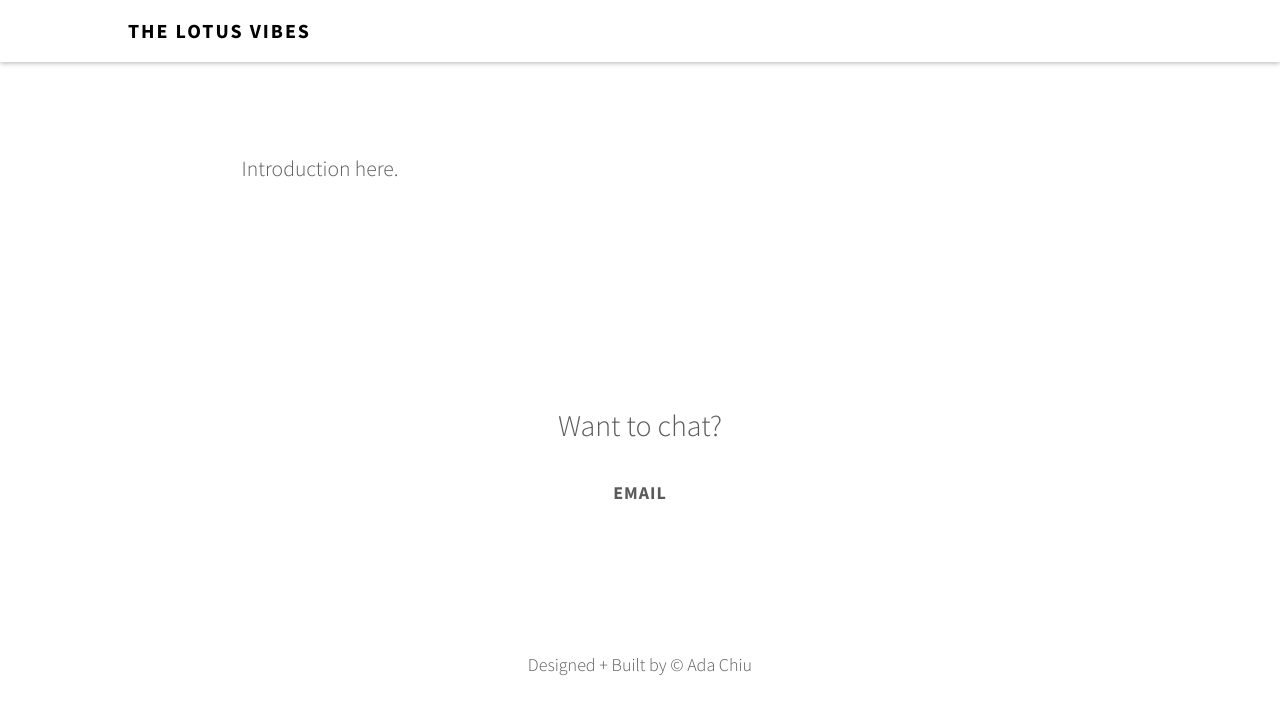
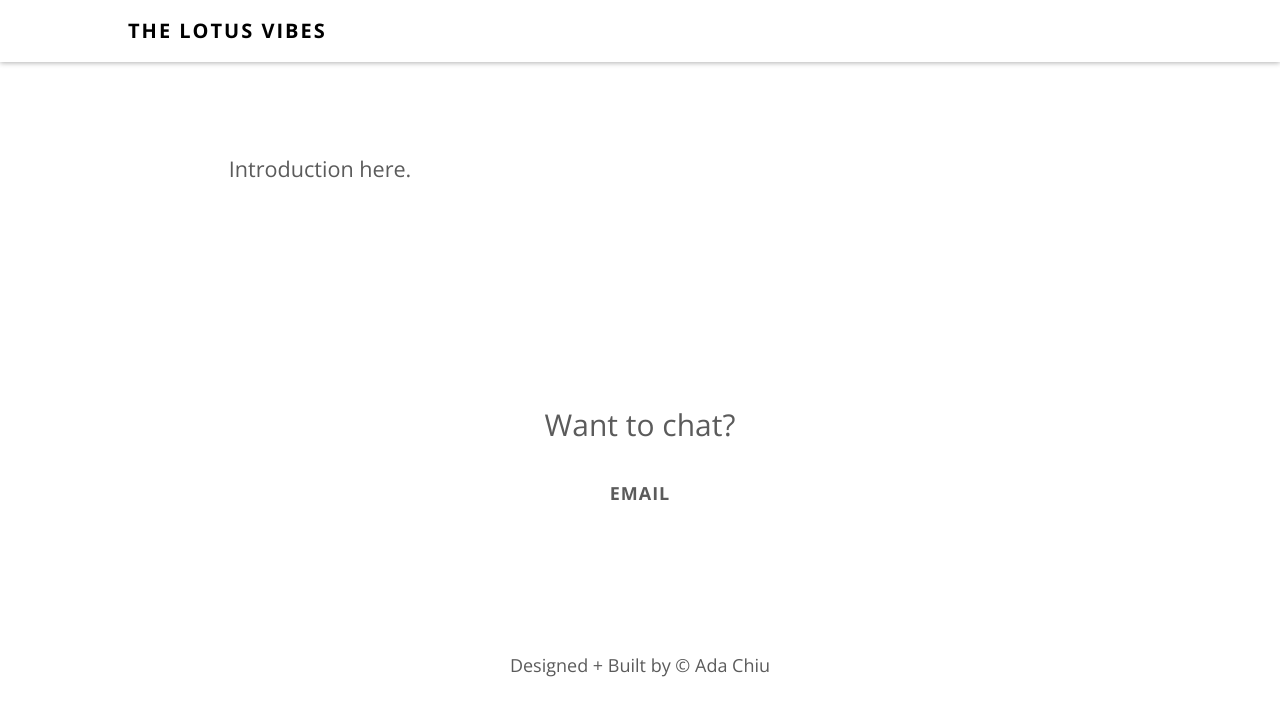
Before and after one commit to jsdelivrbot/thelotusvibes, a Jekyll site: the page built from index.html, in a window 1280 px wide. Shown: the top 716 px of the page. Built offline with Jekyll 4.4.1, drawn with Linux system fonts in a browser that asks for light colours.

Commit message:
update google font to Open Sans

```diff
--- a/assets/css/1-base/_base.scss
+++ b/assets/css/1-base/_base.scss
@@ -56,7 +56,7 @@
 
 body {
   color: $body-text;
-  font-family: 'Source Sans Pro', sans-serif;
+  font-family: 'Open Sans', sans-serif;
   font-size: 18px;
   line-height: 1.6;
   min-width: 100vw;
--- a/assets/css/1-base/_fonts.scss
+++ b/assets/css/1-base/_fonts.scss
@@ -1 +1 @@
-@import url(https://fonts.googleapis.com/css?family=Source+Sans+Pro:100,400,300,700,400italic);
+@import url('https://fonts.googleapis.com/css?family=Open+Sans:400,700');
--- a/assets/css/main.css
+++ b/assets/css/main.css
@@ -4,7 +4,7 @@
  * 2. Prevent iOS text size adjust after orientation change, without disabling
  *    user zoom.
  */
-@import url(https://fonts.googleapis.com/css?family=Source+Sans+Pro:100,400,300,700,400italic);
+@import url("https://fonts.googleapis.com/css?family=Open+Sans:400,700");
 html {
   font-family: sans-serif;
   /* 1 */
@@ -403,7 +403,7 @@
 
 body {
   color: #5b5b5b;
-  font-family: 'Source Sans Pro', sans-serif;
+  font-family: 'Open Sans', sans-serif;
   font-size: 18px;
   line-height: 1.6;
   min-width: 100vw;
```
